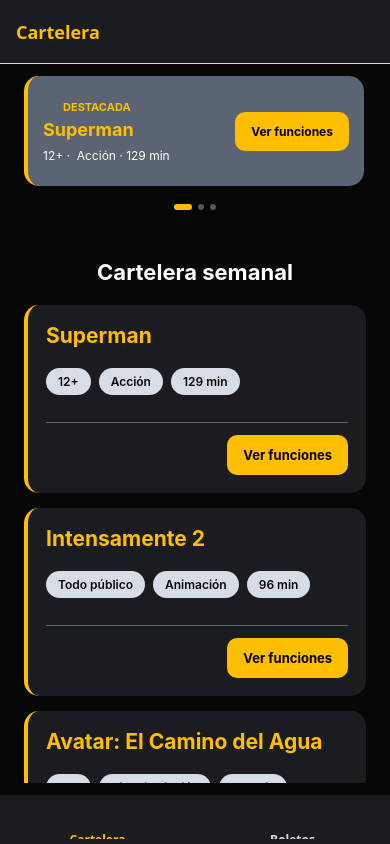
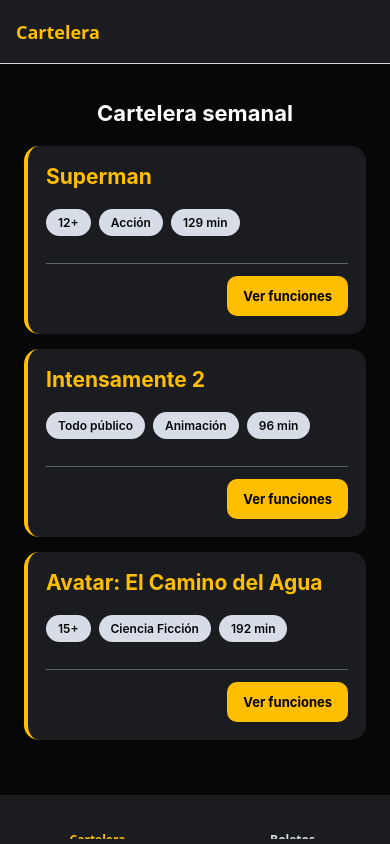
Before and after one commit to JavierCastill04/sg-cine-app, a React Native app: screen /ClienteNavigator in a window 390 px wide. Built offline with nearby package versions, Linux system fonts and the light colour scheme; some icons are missing.

Commit message:
Refactorizar filtro de peliculas mostradas

```diff
--- a/src/modules/cartelera/screens/CarteleraScreen.tsx
+++ b/src/modules/cartelera/screens/CarteleraScreen.tsx
@@ -10,7 +10,9 @@ export default function CarteleraScreen() {
     const [peliculaSeleccionada, setPeliculaSeleccionada] = useState<Pelicula | null>(null);
     const peliculas = useAppSelector(state => state.pelicula);
     const funciones = useAppSelector(state => state.funcion);
-    const peliculasDisponibles = peliculas.filter(peliculas => peliculas.disponible === true);
+    const peliculasDisponibles = peliculas.filter(
+        (pelicula) => pelicula.disponible === true && funciones.some((funcion) => funcion.peliculaId === pelicula.id)
+    );
     const peliculasDestacadas = peliculas.filter((pelicula) => {
         const numFunciones = funciones.filter
             ((funcion) => funcion.peliculaId === pelicula.id).length;
@@ -25,7 +27,7 @@ export default function CarteleraScreen() {
         <View style={commonStyles.containerScreen}>
 
             <CarteleraSlider
-                peliculasDestacadas={peliculasDisponibles}
+                peliculasDestacadas={peliculasDestacadas}
                 onVerFunciones={abrirFunciones}
             />
             <Text style={[commonStyles.subtitle, { marginBottom: 20 }]}>
```
